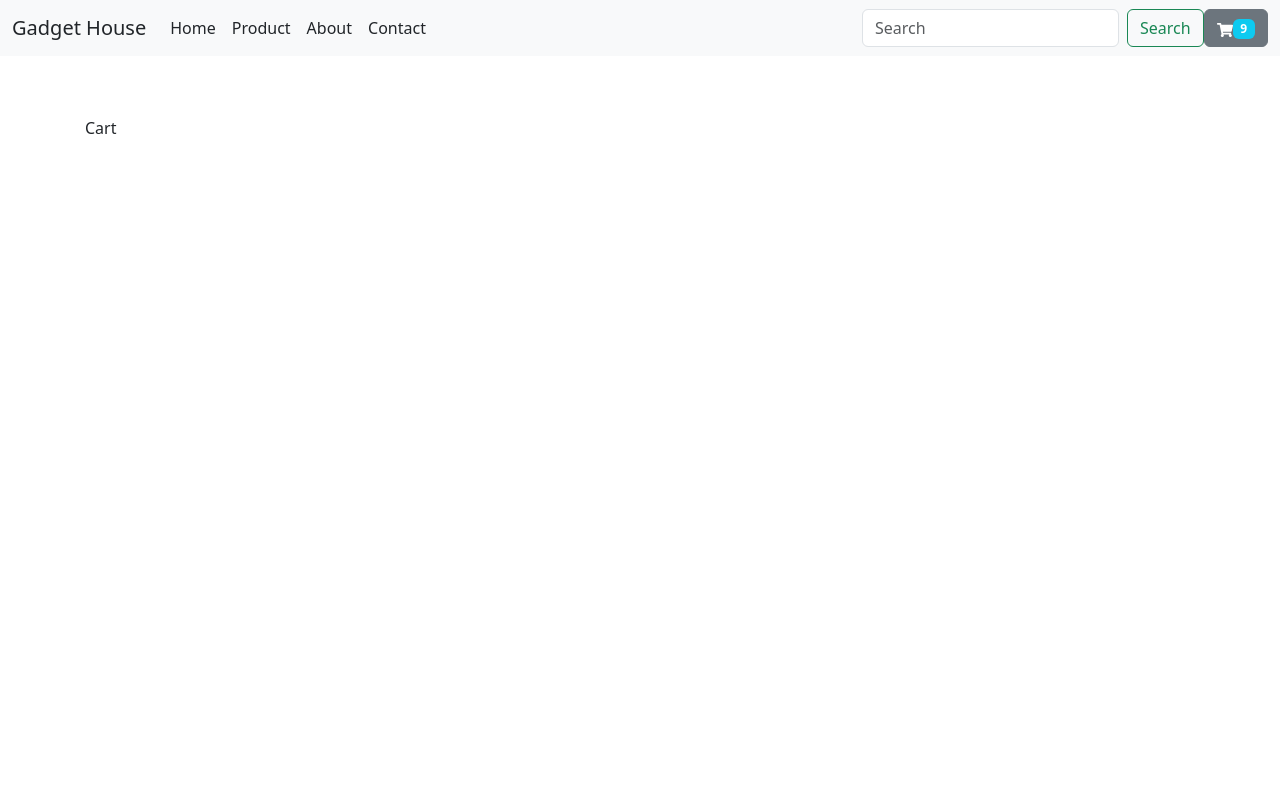
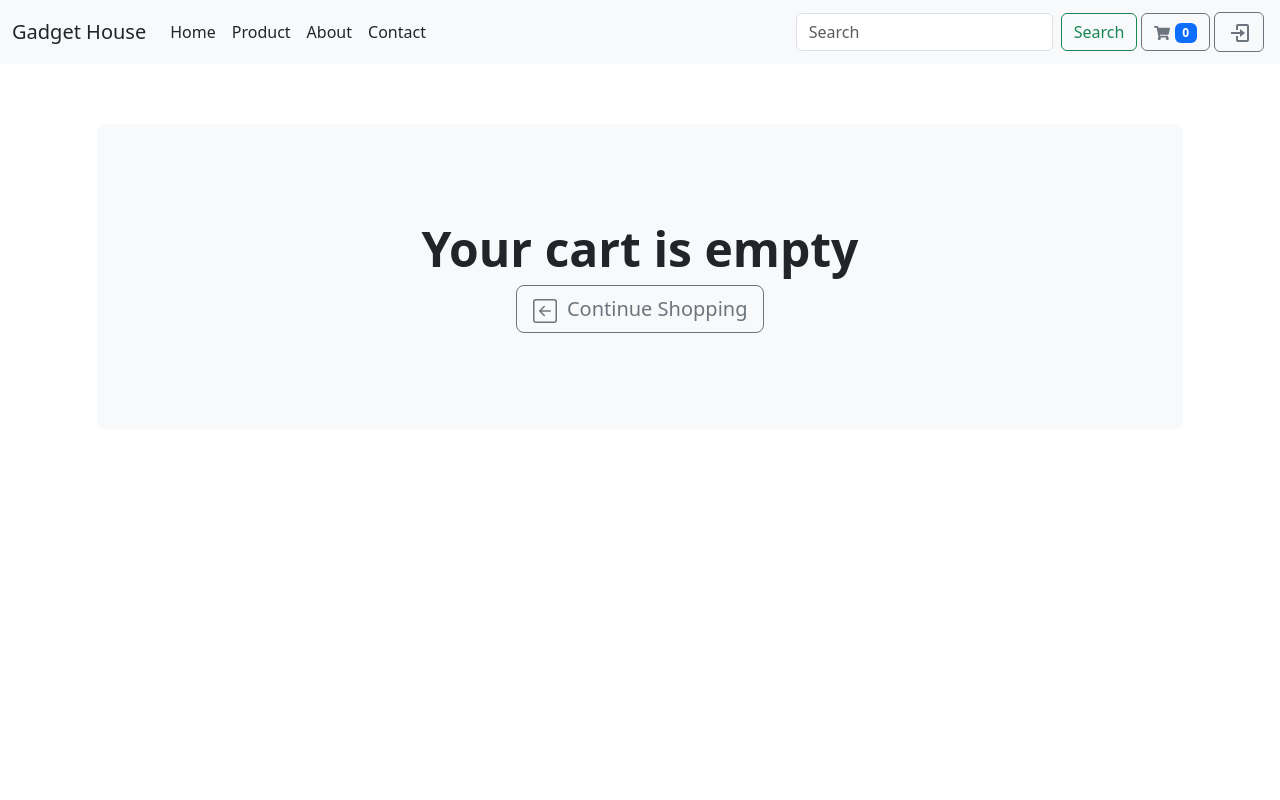
Before and after one commit to bigyandhakal/gadget-house, a React (Vite) app in the folder client/: page /cart in a window 1280 px wide. Shown: the top 800 px of the page. Built offline with nearby package versions, Linux system fonts and the light colour scheme; the HTML template or start-up script is replaced by a standard one.

Commit message:
desgin in cart

```diff
--- a/client/src/layouts/Navbar.jsx
+++ b/client/src/layouts/Navbar.jsx
@@ -1,7 +1,7 @@
 import { Link } from "react-router-dom";
 import {FaShoppingCart} from "react-icons/fa";
-import Button from "react-bootstrap/Button";
-import Badge from 'react-bootstrap/Badge';
+import { BiLogIn } from "react-icons/bi";
+import {Button, Badge, Stack} from "react-bootstrap";
 import Container from "react-bootstrap/Container";
 import Form from "react-bootstrap/Form";
 import Nav from "react-bootstrap/Nav";
@@ -53,10 +53,22 @@ const NavBar = () => {
             />
             <Button variant="outline-success">Search</Button>
           </Form>
-          <Button variant="secondary">
-            <FaShoppingCart />
-            <Badge bg="info">9</Badge>
-          </Button>
+          <div className="p-1">
+            <Stack gap={1} direction="horizontal">
+              <Link to={"/cart"}>
+                <a className="btn btn-outline-secondary">
+                  <FaShoppingCart />
+                  &nbsp;
+                  <Badge bg="primary">0</Badge>
+                </a>
+              </Link>
+              <Link to={"/login"}>
+                <a className="btn btn-outline-secondary">
+                  <BiLogIn size={24} />
+                </a>
+              </Link>
+            </Stack>
+          </div>
         </Navbar.Collapse>
       </Container>
     </Navbar>
--- a/client/src/pages/Cart.jsx
+++ b/client/src/pages/Cart.jsx
@@ -1,7 +1,95 @@
-import React from 'react'
+import { Image } from "react-bootstrap";
+import { AiFillCloseCircle } from "react-icons/ai";
+import { BsArrowLeftSquare } from "react-icons/bs";
 
-export default function Cart() {
+const Cart = () => {
+  const items = [];
   return (
-    <div>Cart</div>
-  )
-}
+    <div className="container min-vh-100">
+      {items.length > 0 ? <FullCart items={items} /> : <EmptyCart />}
+    </div>
+  );
+};
+
+const EmptyCart = () => {
+  return (
+    <>
+      <div className="p-5 mb-4 bg-body-tertiary rounded-3 text-center">
+        <div className="container-fluid py-5">
+          <h1 className="display-5 fw-bold">Your cart is empty</h1>
+          <button className="btn btn-outline-secondary btn-lg" type="button">
+            <BsArrowLeftSquare size={24} />
+            &nbsp; Continue Shopping
+          </button>
+        </div>
+      </div>
+    </>
+  );
+};
+
+const FullCart = ({ items }) => {
+  return (
+    <>
+      <h1 className="text-center m-5">Your Cart</h1>
+      <div className="row">
+        <div className="col-md-12">
+          <table className="table">
+            <thead>
+              <tr>
+                <th>Name</th>
+                <th>Image</th>
+                <th>Price</th>
+                <th>Quantity</th>
+                <th>Total Price</th>
+                <th></th>
+              </tr>
+            </thead>
+            <tbody>
+              {items.map((item, index) => {
+                return (
+                  <tr key={index}>
+                    <td>name</td>
+                    <td>
+                      <Image
+                        width={40}
+                        height={40}
+                        src="https://images.unsplash.com/photo-1601784551446-20c9e07cdbdb?ixlib=rb-4.0.3&ixid=M3wxMjA3fDB8MHxwaG90by1wYWdlfHx8fGVufDB8fHx8fA%3D%3D&auto=format&fit=crop&w=1926&q=80"
+                        thumbnail
+                      />
+                    </td>
+                    <td>price $</td>
+                    <td>
+                      <span
+                        className="btn btn-primary"
+                        style={{ margin: "2px" }}
+                      >
+                        -
+                      </span>
+                      <span className="btn btn-info">Quantity</span>
+                      <span
+                        className="btn btn-primary"
+                        style={{ margin: "2px" }}
+                      >
+                        +
+                      </span>
+                    </td>
+                    <td>TotalPrice $</td>
+                    <td>
+                      <AiFillCloseCircle color="red" size={24} />
+                    </td>
+                  </tr>
+                );
+              })}
+              <tr>
+                <td colSpan="5">Total Carts</td>
+                <td>Total Amount</td>
+              </tr>
+            </tbody>
+          </table>
+        </div>
+      </div>
+    </>
+  );
+};
+
+export default Cart;
```
